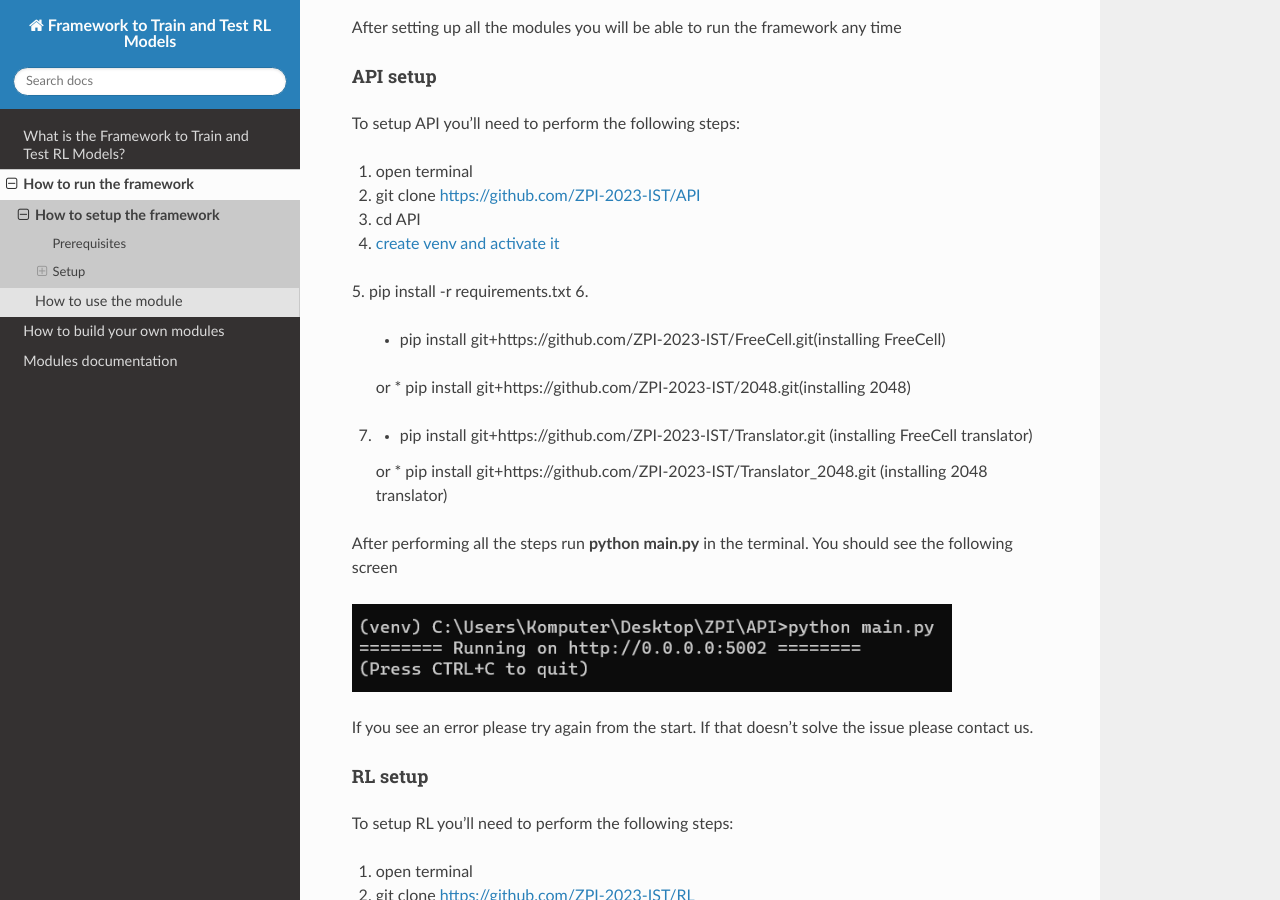
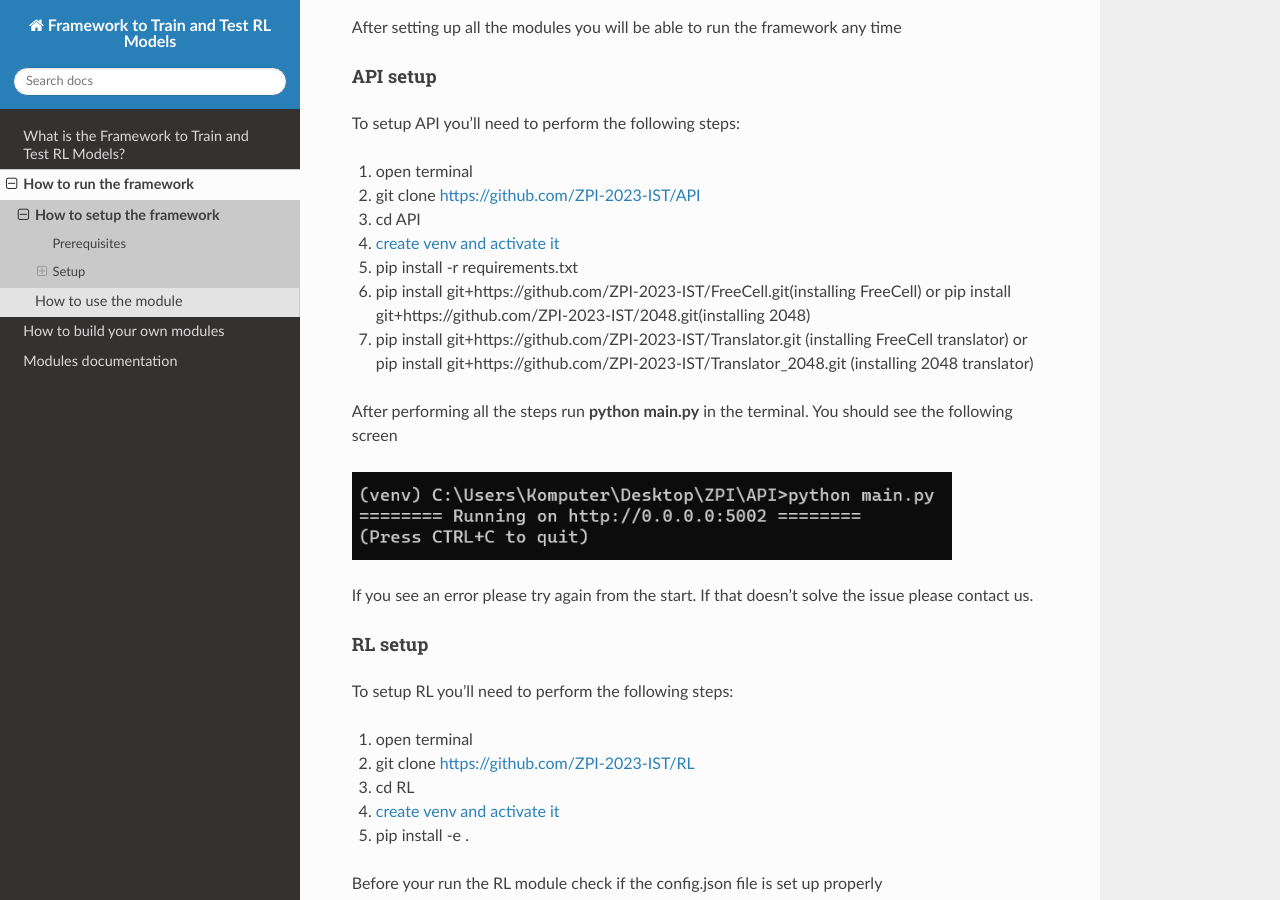
Before and after one commit to ZPI-2023-IST/Documentation, a Sphinx documentation site: the page built from source/run/setup.rst, in a window 1280 px wide and 900 px high, scrolled down 858 px. Built offline with Sphinx 7.4.7 and the Read the Docs theme 2.0.0, drawn with Linux system fonts in a browser that asks for light colours; pages that are not in the unit, such as notebooks, are missing from menus.

Commit message:
intent fix in setup.rst

```diff
--- a/source/run/setup.rst
+++ b/source/run/setup.rst
@@ -50,14 +50,12 @@ To setup API you'll need to perform the following steps:
 3. cd API
 4. `create venv and activate it <https://docs.python.org/3.10/library/venv.html/>`_
 5. pip install -r requirements.txt
-6.
-   * pip install git+https://github.com/ZPI-2023-IST/FreeCell.git(installing FreeCell)
+6. pip install git+https://github.com/ZPI-2023-IST/FreeCell.git(installing FreeCell)
    or
-   * pip install git+https://github.com/ZPI-2023-IST/2048.git(installing 2048)
-7.
-   * pip install git+https://github.com/ZPI-2023-IST/Translator.git (installing FreeCell translator)
+   pip install git+https://github.com/ZPI-2023-IST/2048.git(installing 2048)
+7. pip install git+https://github.com/ZPI-2023-IST/Translator.git (installing FreeCell translator)
    or
-   * pip install git+https://github.com/ZPI-2023-IST/Translator_2048.git (installing 2048 translator)
+   pip install git+https://github.com/ZPI-2023-IST/Translator_2048.git (installing 2048 translator)
 
 After performing all the steps run **python main.py** in the terminal. You should see the following screen
 
```
